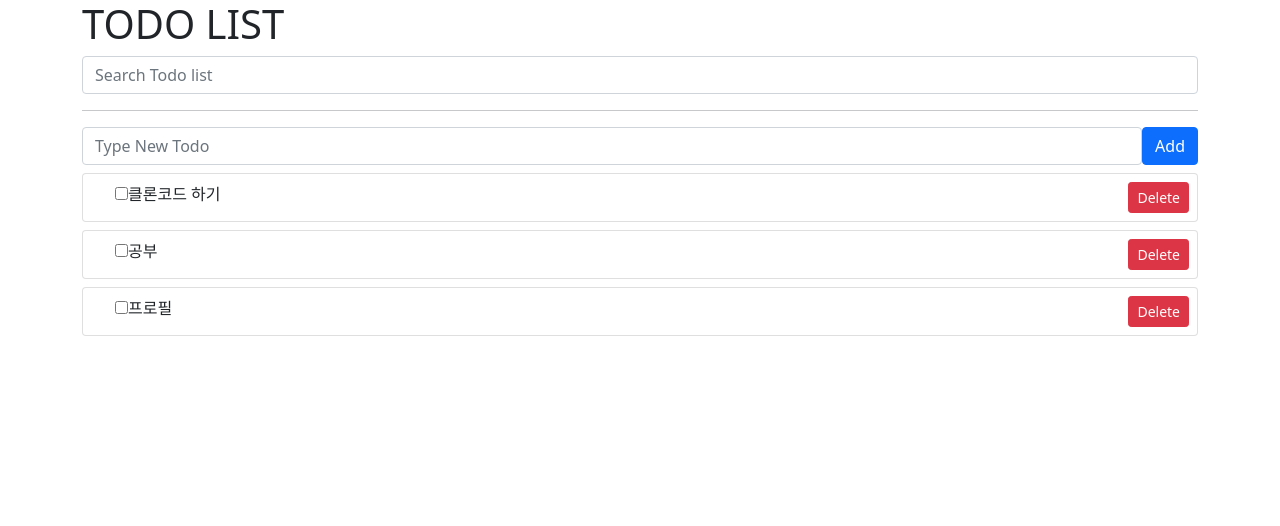
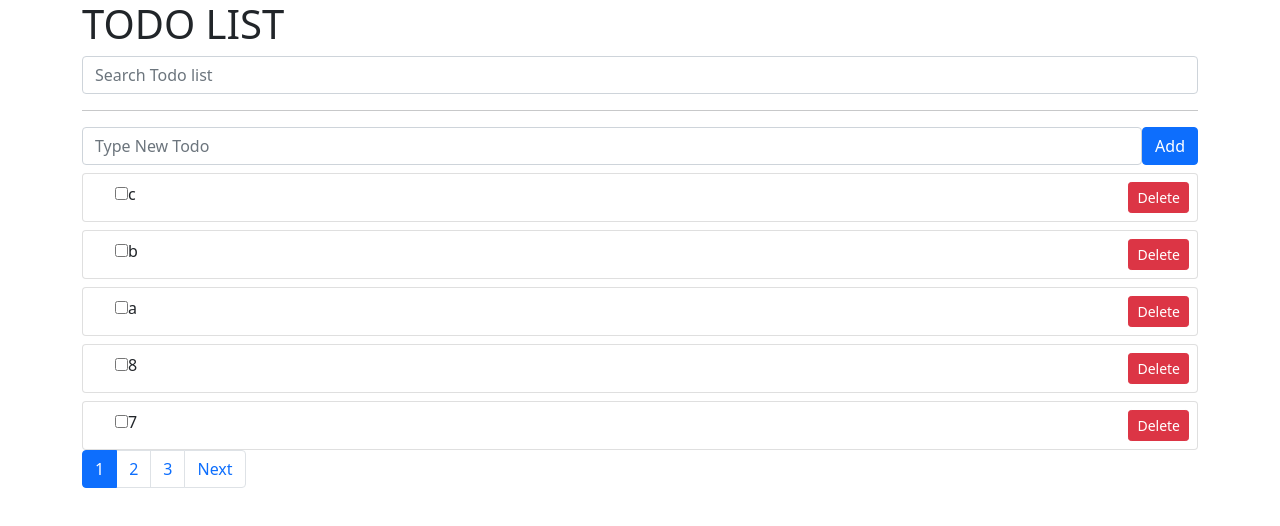
Before and after one commit to jk92lania/todoapp, a Vue app: page / in a window 1280 px wide. Shown: the top 526 px of the page. Built offline with nearby package versions, Linux system fonts and the light colour scheme; data requests are answered from the project's data file.

Commit message:
filterTodo 제거, getTodo를 이용한 화면구현

```diff
--- a/db.json
+++ b/db.json
@@ -14,6 +14,56 @@
       "subject": "프로필",
       "complete": false,
       "id": 5
+    },
+    {
+      "subject": "1",
+      "complete": false,
+      "id": 25
+    },
+    {
+      "subject": "3",
+      "complete": false,
+      "id": 27
+    },
+    {
+      "subject": "4",
+      "complete": false,
+      "id": 28
+    },
+    {
+      "subject": "5",
+      "complete": false,
+      "id": 29
+    },
+    {
+      "subject": "6",
+      "complete": false,
+      "id": 30
+    },
+    {
+      "subject": "7",
+      "complete": false,
+      "id": 31
+    },
+    {
+      "subject": "8",
+      "complete": false,
+      "id": 32
+    },
+    {
+      "subject": "a",
+      "complete": false,
+      "id": 33
+    },
+    {
+      "subject": "b",
+      "complete": false,
+      "id": 34
+    },
+    {
+      "subject": "c",
+      "complete": false,
+      "id": 35
     }
   ]
 }
--- a/src/App.vue
+++ b/src/App.vue
@@ -16,7 +16,28 @@
     <div v-if="!todos.length" class="red">생성된 Todo 목록이 없습니다.</div>
 
     <!-- todo 목룍창 -->
-    <TodoList v-bind:todos="filteredTodo" v-on:toggle-todo="toggleTodo" v-on:delete-todo="deleteTodo"/>
+    <TodoList v-bind:todos="todos" v-on:toggle-todo="toggleTodo" v-on:delete-todo="deleteTodo"/>
+
+
+    <nav aria-label="Page navigation example">
+      <ul class="pagination">
+        <li class="page-item" v-if="nowPage !== 1">
+          <a class="page-link" @click="getTodo(nowPage - 1)" style="cursor:pointer">Previous</a>
+        </li>
+        <li
+        class="page-item"
+        v-for="count in numberOfPages"
+        v-bind:key="count"
+        v-bind:class="nowPage === count?'active':''"
+
+        >
+          <a class="page-link" @click="getTodo(count)" style="cursor:pointer">{{count}}</a>
+          </li>
+        <li class="page-item"  v-if="nowPage !== numberOfPages">
+          <a class="page-link" @click="getTodo(nowPage + 1)" style="cursor:pointer">Next</a>
+          </li>
+      </ul>
+    </nav>
 
   </div>
 
@@ -24,7 +45,7 @@
 </template>
 
 <script>
-import {computed, ref} from 'vue';
+import {computed, ref, watch} from 'vue';
 import axios from 'axios'
 
 import TodoSimpleForm from './components/TodoSimpleForm.vue'
@@ -44,15 +65,44 @@ export default {
 
     const error = ref('');
 
+    // 페이지네이션
+    // 전체 todos 개수가 필요
+    const totalTodos = ref(0);
+    // 한 화면당 보여줄 todo
+    const limit = 5;
+    // 현재 보여주는 펴이지 번호
+    const nowPage = ref(1);
+    // 총페이지 숫자
+    const numberOfPages = computed( () => {
+      return Math.ceil(totalTodos.value / limit);
+    });
+
+
+    // 할일 검색 관련
+    const searchText = ref('');
+    watch(searchText, () => {
+      getTodo(1)
+    });
+
     // DB에서 자료 불러오기
-    const getTodo = async () => {
+    const getTodo = async (page = nowPage.value) => {
       error.value = '';
+      nowPage.value = page;
       try {
         // 서버에서 자료 요청 진행 후 결과
         // res에서 받는다(response)
-        const res = await axios.get("http://localhost:3000/todos");
+        const res = await axios.get(`http://localhost:3000/todos?subject_like=${searchText.value}&_page=${page}&_limit=${limit}&_sort=id&_order=desc`);
+
+        // console.log(res.headers);
+        totalTodos.value = res.headers["x-total-count"];
+        if(nowPage.value > numberOfPages.value) {
+          getTodo(nowPage.value - 1);
+          return
+        }
+
 
         todos.value = res.data;
+        // 전달된 값을 page로 받아들임
 
       } catch (err) {
         console.log(err);
@@ -69,12 +119,11 @@ export default {
         error.value = '';
         try {
           // 데이터 베이스에 저장이 되어야 하는 데이터
-          const res = await axios.post('http://localhost:3000/todos', {
+          await axios.post('http://localhost:3000/todos', {
             subject: 추가되는할일.subject,
             complete: 추가되는할일.complete
           });
-
-          todos.value.push(res.data);
+          getTodo(1);
 
         }catch(err) {
           console.log(err);
@@ -108,29 +157,15 @@ export default {
       error.value = '';
 
       try {
-        axios.delete('http://localhost:3000/todos/' + id);
-        todos.value.splice(index, 1);
+        await axios.delete('http://localhost:3000/todos/' + id);
+        getTodo();
       } catch(err) {
         console.log(err);
         error.value = "삭제에 실패했습니다.";
       }
     }
 
-    // 할일 검색 관련
-    const searchText = ref('');
 
-    // 검색에 따른 목록을 갱신해 주는 기능 생성
-    const filteredTodo = computed(()=>{
-      // 만약에 serchText와 동일한 todos 목록에 있는지를 검사
-      // 화면 출력
-      if(searchText.value) {
-        return todos.value.filter((todoitem)=>{
-          return todoitem.subject.includes(searchText.value);
-        });
-
-      }
-      return todos.value;
-    });
 
 
     return {
@@ -140,8 +175,12 @@ export default {
       deleteTodo,
 
       searchText,
-      filteredTodo,
-      error
+      error,
+
+      totalTodos,
+      nowPage,
+      numberOfPages,
+      getTodo
     }
   }
 }
```
